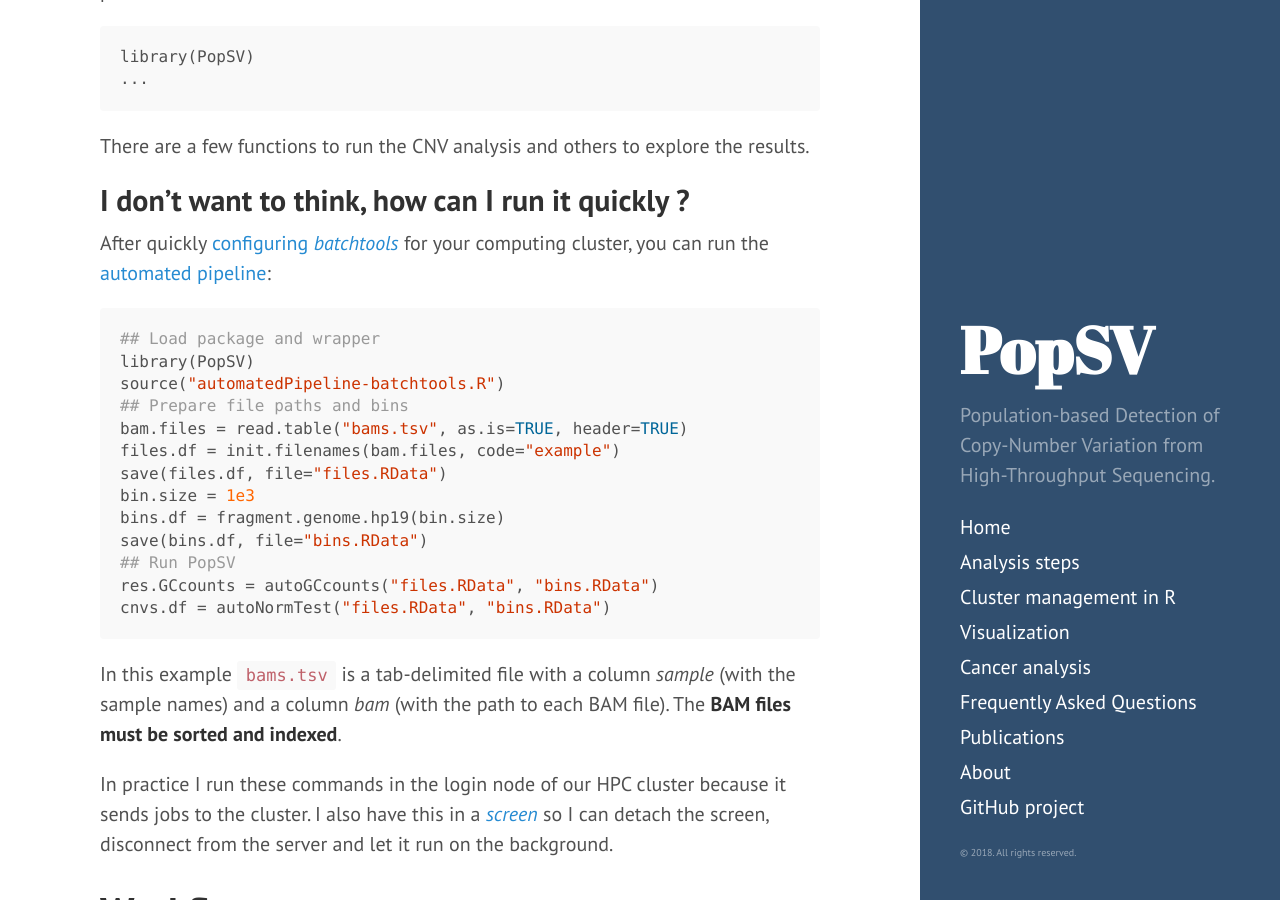
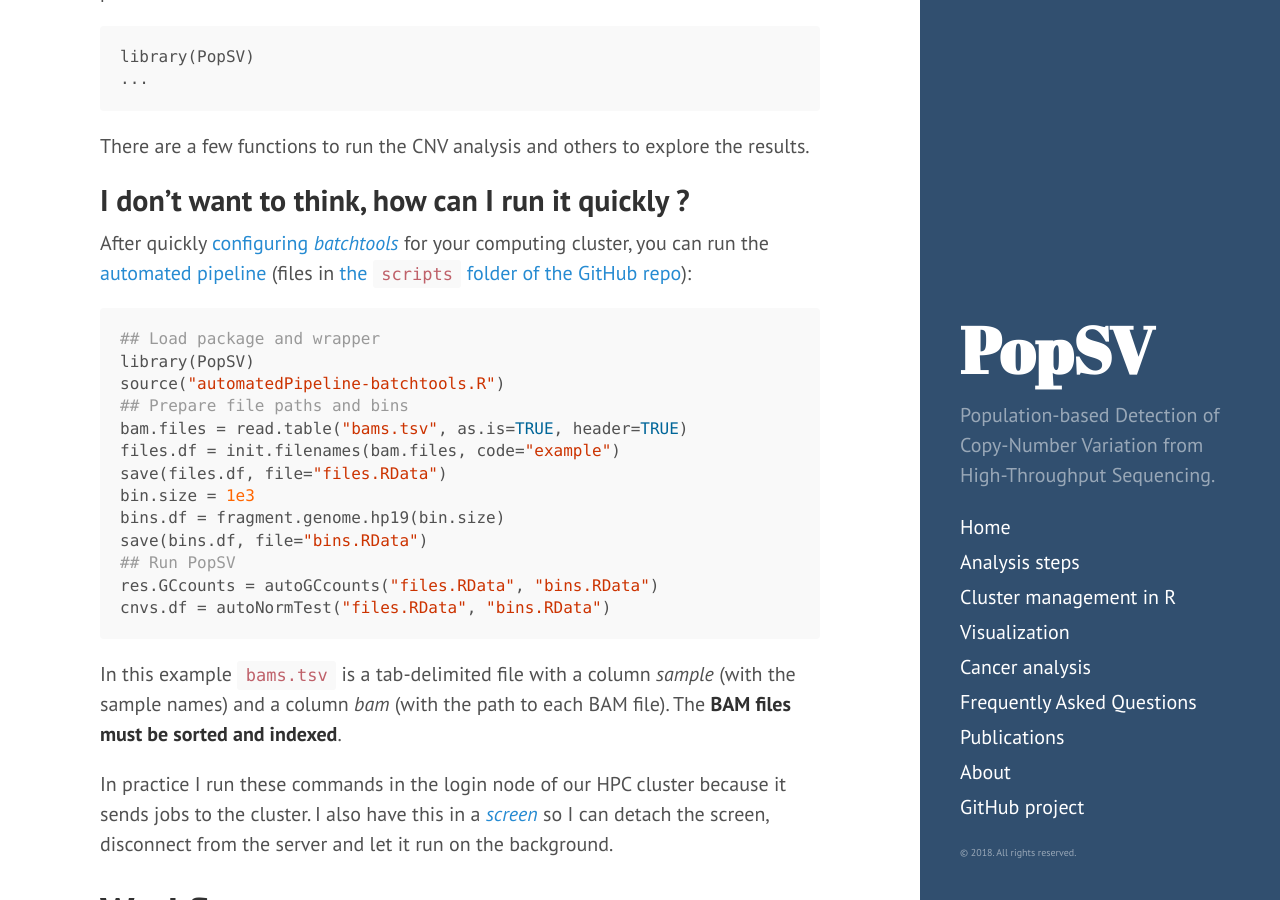
Before and after one commit to jmonlong/PopSV, a Jekyll site: the page built from index.md, in a window 1280 px wide and 900 px high, scrolled down 1437 px. Built offline with Jekyll 4.4.1, drawn with Linux system fonts in a browser that asks for light colours; nearby versions of some CDN libraries.

Commit message:
link to pipeline files in front page

````diff
--- a/index.md
+++ b/index.md
@@ -62,7 +62,7 @@ There are a few functions to run the CNV analysis and others to explore the resu
 
 ## I don't want to think, how can I run it quickly ?
 
-After quickly [configuring *batchtools*]({{ site.baseurl }}/2-ClusterManagement.md#installation-and-configuration) for your computing cluster, you can run the [automated pipeline]({{ site.baseurl }}/2-ClusterManagement.md#automated-run):
+After quickly [configuring *batchtools*]({{ site.baseurl }}/2-ClusterManagement.md#installation-and-configuration) for your computing cluster, you can run the [automated pipeline]({{ site.baseurl }}/2-ClusterManagement.md#automated-run) (files in [the `scripts` folder of the GitHub repo](https://github.com/jmonlong/PopSV/tree/master/scripts/batchtools)):
 
 ```r
 ## Load package and wrapper
````
